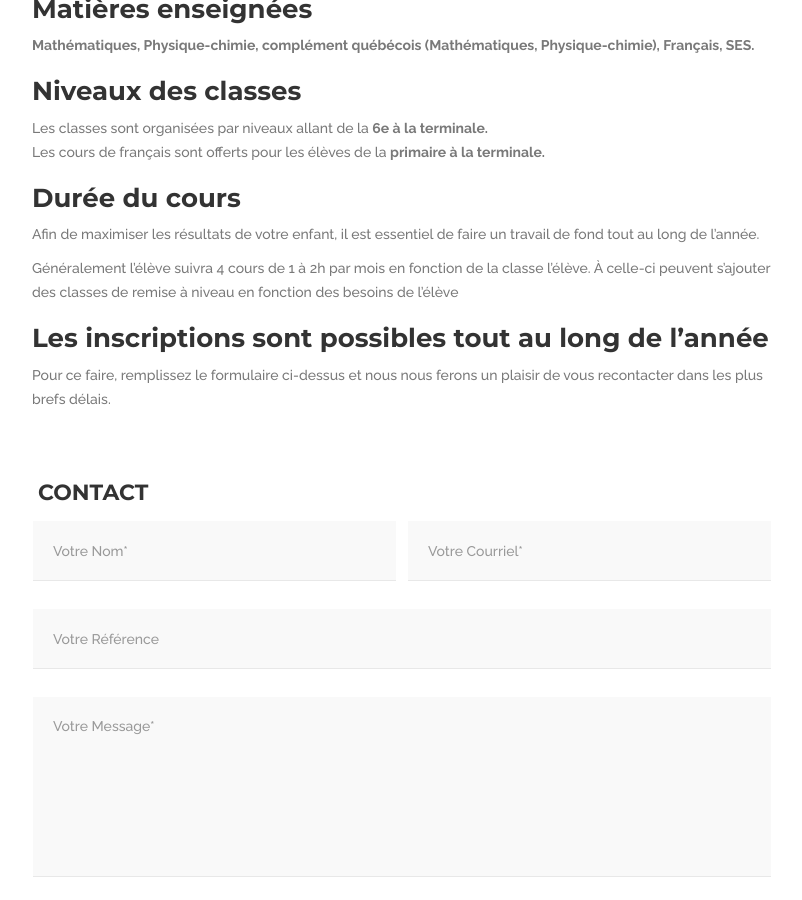
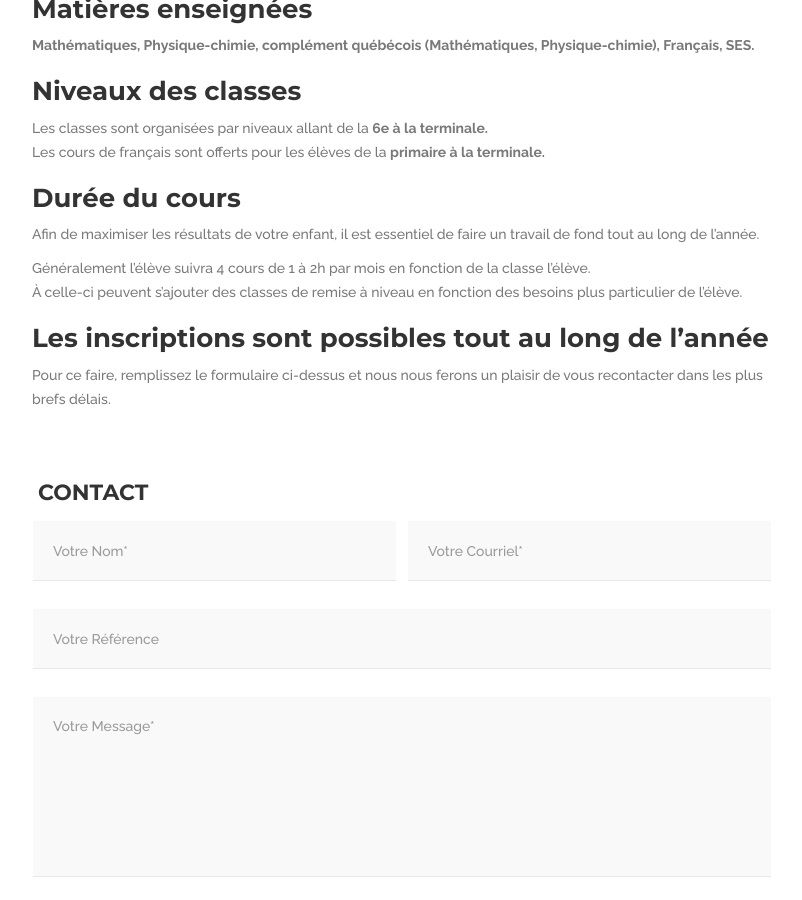
Before and after one commit to bkingg/les-clefs-pour-reussir, a Jekyll site: the page built from _programmes/test 2.md, in a window 1280 px wide and 900 px high, scrolled down 1572 px. Shown: the whole window, without its empty margins (233-1035 px from the left). Built offline with Jekyll 4.4.1, drawn with Linux system fonts in a browser that asks for light colours.

Commit message:
Update from Forestry.io - test 2.md

```diff
--- a/_programmes/test 2.md
+++ b/_programmes/test 2.md
@@ -33,7 +33,8 @@
 
 Afin de maximiser les résultats de votre enfant, il est essentiel de faire un travail de fond tout au long de l'année.
 
-* Généralement l'élève suivra 4 cours de 1 à 2h par mois en fonction de la classe l'élève. À celle-ci peuvent s'ajouter des classes de remise à niveau  en fonction des besoins de l'élève
+* Généralement l'élève suivra 4 cours de 1 à 2h par mois en fonction de la classe l'élève.
+* À celle-ci peuvent s'ajouter des classes de remise à niveau  en fonction des besoins plus particulier de l'élève.
 
 ### **Les inscriptions sont possibles tout au long de l’année**
 
```
